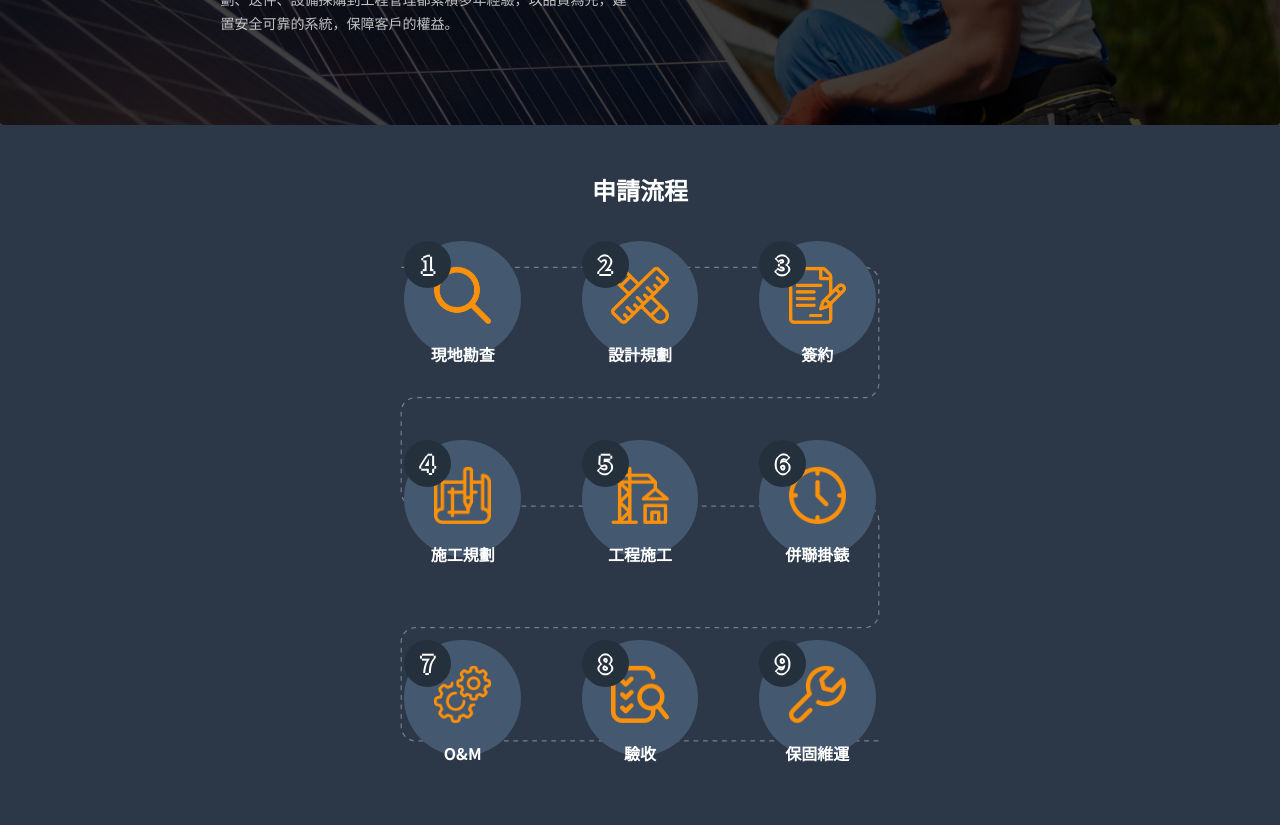
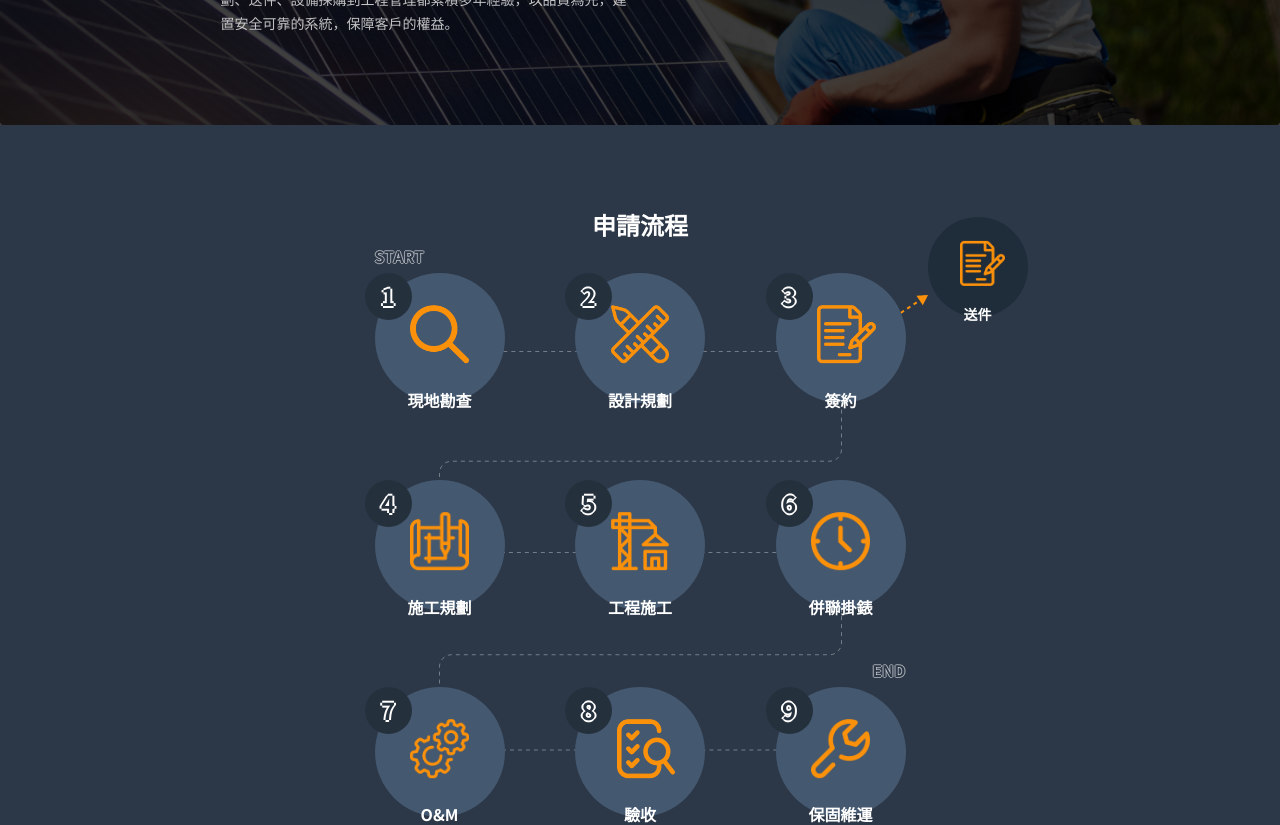
Before and after one commit to yaj55billy/gush-energy, a Nuxt app: page /service in a window 1280 px wide. Shown: the part 520-1345 px from the top of the page. Built offline with nearby package versions, Linux system fonts and the light colour scheme; a web font is replaced by a local one.

Commit message:
service page apply section(100%)

```diff
--- a/assets/styles/pages/_service.sass
+++ b/assets/styles/pages/_service.sass
@@ -1,5 +1,4 @@
 .service
-
 	&__epc
 		width: 100%
 		height: 0
@@ -50,23 +49,34 @@
 				text-align: center
 	&__apply
 		&__container
-			width: 37.5%
+			max-width: 708px
 			margin: 0 auto
-			padding: 50px 0 // temp
-			+xl
-				width: 90%
+			padding: 85px 0 125px
+			+xxl
+				width: 531px
+			+md
+				padding: 45px 0 75px
+			+sm
+				max-width: 100%
+				padding: 45px 24px 75px
 		&__content
 			position: relative
 		&__line
 			position: absolute
-			width: 100%
-			height: 100%
+			width: 537px
+			height: 532px
 			top: 0
 			bottom: 0
 			left: 0
 			right: 0
 			margin: auto
 			z-index: 1
+			+xxl
+				width: 415px
+				height: 400px
+			+md
+				display: none
+
 		&__list
 			position: relative
 			z-index: 2
@@ -74,14 +84,28 @@
 			display: flex
 			flex-wrap: wrap
 			justify-content: center
-
+			+md
+				padding-top: 33px
 		&__item
-			width: 24.25%
-			margin-right: 12.7%
-			padding: 36px 0
+			width: 173px
+			margin-right: 94.5px
+			padding: 42px 0
+			+xxl
+				width: 130px
+				margin-right: 70.5px
+				padding: 33px 0
+			+md
+				padding: 33px 0 0
+			+sm
+				width: calc(33.333% - 16px)
+				margin-right: 24px
 			&:nth-child(3n)
 				margin-right: 0
-
+			&:nth-child(3), &:nth-child(8)
+				.service__apply__icon
+					left: 15px
+					+xxl
+						left: 12px
 		&__body
 			width: 100%
 			height: 0
@@ -99,27 +123,127 @@
 			left: 0
 			right: 0
 			margin: auto
-			width: 49%
+			width: 45%
 		&__num
 			display: flex
 			justify-content: center
 			align-items: center
 			font-size: 1.5rem
 			font-weight: 700
-			width: 47px // temp
-			height: 47px // temp
+			width: 60px
+			height: 60px
 			background-color: #25303D
 			border-radius: 99em
 			position: absolute
+			left: -10px
 			color: #25303D
 			text-shadow: 2px 0 0 $color-white, -2px 0 0 $color-white, 0 2px 0 $color-white, 0 -2px 0 $color-white
-
+			+xxl
+				width: 47px
+				height: 47px
+			+sm
+				width: 32px
+				height: 32px
+				font-size: 1rem
+				left: -6px
 		&__head
 			text-align: center
 			font-size: 1rem
 			font-weight: 700
 			color: $color-white
 			margin-top: -16px
+			position: relative
+			+sm
+				font-size: .875rem
+				margin-top: -14px
+		&__start
+			position: absolute
+			top: -30px
+			left: 0px
+			font-size: 1rem
+			font-weight: 700
+			color: $color-page-bg
+			text-shadow: 1px 0 0 $color-white-500, -1px 0 0 $color-white-500, 0 1px 0 $color-white-500, 0 -1px 0 $color-white-500
+			+md
+				display: none
+		&__end
+			position: absolute
+			top: -30px
+			right: 0px
+			font-size: 1rem
+			font-weight: 700
+			color: $color-page-bg
+			text-shadow: 1px 0 0 $color-white-500, -1px 0 0 $color-white-500, 0 1px 0 $color-white-500, 0 -1px 0 $color-white-500
+			+md
+				display: none
+		&__arrow
+			position: absolute
+			right: -18px
+			top: 30px
+			z-index: -1
+			+xxl
+				right: -22px
+				top: 22px
+			+md
+				display: none
+			&--m
+				position: absolute
+				z-index: -1
+				display: none
+				+md
+					display: block
+					right: 0
+					left: 0
+					margin: auto
+					top: -20px
+		&__extend
+			position: absolute
+			right: -157px
+			top: -65px
+			+xxl
+				right: -122px
+				top: -56px
+			+lg
+				right: -118px
+			+md
+				top: -92px
+				right: 0
+				left: 0
+				margin: auto
+			+sm
+				top: -85px
+		&__extendbody
+			width: 133px
+			height: 133px
+			background-color: #1F2C3A
+			border-radius: 100%
+			position: relative
+			+xxl
+				width: 100px
+				height: 100px
+			+md
+				width: 65px
+				height: 65px
+				margin: 0 auto
+			+sm
+				width: 54px
+				height: 54px
+		&__extendicon
+			position: absolute
+			top: 50%
+			transform: translateY(-50%)
+			left: 10px
+			right: 0
+			margin: auto
+			width: 45%
+			+md
+				left: 5px
+		&__extendhead
+			text-align: center
+			font-size: .875rem
+			font-weight: 700
+			color: $color-white
+			margin-top: -14px
 			position: relative
 	&__work
 		background-color: $color-blue-dark4
--- a/pages/service.vue
+++ b/pages/service.vue
@@ -55,10 +55,6 @@ onUnmounted(() => {
 			<div class="service__apply__container">
 				<h2 class="page__title">申請流程</h2>
 				<div class="service__apply__content">
-					<!-- :style="{
-							width: serviceApplyLineWidth,
-							height: serviceApplyLineHeight,
-						}" -->
 					<svg
 						class="service__apply__line"
 						ref="serviceApplyLine"
@@ -79,16 +75,23 @@ onUnmounted(() => {
 						<li class="service__apply__item" ref="serviceApplyItem">
 							<div class="service__apply__body">
 								<div class="service__apply__icon">
-									<img src="~/assets/img/service_apply_icon1.png" alt="" />
+									<img
+										src="~/assets/img/service_apply_icon1.png"
+										alt="現地勘查"
+									/>
 								</div>
 								<span class="service__apply__num">1</span>
+								<span class="service__apply__start">START</span>
 							</div>
 							<h5 class="service__apply__head">現地勘查</h5>
 						</li>
 						<li class="service__apply__item">
 							<div class="service__apply__body">
 								<div class="service__apply__icon">
-									<img src="~/assets/img/service_apply_icon2.png" alt="" />
+									<img
+										src="~/assets/img/service_apply_icon2.png"
+										alt="設計規劃"
+									/>
 								</div>
 								<span class="service__apply__num">2</span>
 							</div>
@@ -97,16 +100,56 @@ onUnmounted(() => {
 						<li class="service__apply__item">
 							<div class="service__apply__body">
 								<div class="service__apply__icon">
-									<img src="~/assets/img/service_apply_icon3.png" alt="" />
+									<img src="~/assets/img/service_apply_icon3.png" alt="簽約" />
 								</div>
 								<span class="service__apply__num">3</span>
+								<svg
+									class="service__apply__arrow"
+									xmlns="http://www.w3.org/2000/svg"
+									width="33"
+									height="22"
+									viewBox="0 0 33 22"
+									fill="none"
+								>
+									<path
+										d="M33 1.58349e-06L27.2359 0.329821L30.4036 5.15675L33 1.58349e-06ZM1.27433 21.418L2.87433 20.368L2.32567 19.532L0.725672 20.582L1.27433 21.418ZM6.07433 18.268L9.27433 16.168L8.72567 15.332L5.52567 17.432L6.07433 18.268ZM12.4743 14.068L15.6743 11.968L15.1257 11.132L11.9257 13.232L12.4743 14.068ZM18.8743 9.86803L22.0743 7.76803L21.5257 6.93198L18.3257 9.03198L18.8743 9.86803ZM25.2743 5.66802L28.4743 3.56803L27.9257 2.73198L24.7257 4.83198L25.2743 5.66802ZM33 1.58349e-06L21.4719 0.659641L27.8072 10.3135L33 1.58349e-06ZM1.54866 21.836L3.14866 20.786L2.05134 19.114L0.451344 20.164L1.54866 21.836ZM6.34866 18.686L9.54866 16.586L8.45134 14.914L5.25134 17.014L6.34866 18.686ZM12.7487 14.486L15.9487 12.386L14.8513 10.714L11.6513 12.814L12.7487 14.486ZM19.1487 10.286L22.3487 8.18605L21.2513 6.51395L18.0513 8.61395L19.1487 10.286ZM25.5487 6.08605L28.7487 3.98605L27.6513 2.31395L24.4513 4.41395L25.5487 6.08605Z"
+										fill="#FB910B"
+									/>
+								</svg>
+								<svg
+									class="service__apply__arrow--m"
+									xmlns="http://www.w3.org/2000/svg"
+									width="12"
+									height="19"
+									viewBox="0 0 12 19"
+									fill="none"
+								>
+									<path
+										d="M6 -7.7486e-07L3.11325 5L8.88675 5L6 -7.7486e-07ZM6.5 19L6.5 18.05L5.5 18.05L5.5 19L6.5 19ZM6.5 16.15L6.5 14.25L5.5 14.25L5.5 16.15L6.5 16.15ZM6.5 12.35L6.5 10.45L5.5 10.45L5.5 12.35L6.5 12.35ZM6.5 8.55L6.5 6.65L5.5 6.65L5.5 8.55L6.5 8.55ZM6.5 4.75L6.5 2.85L5.5 2.85L5.5 4.75L6.5 4.75ZM6 -7.7486e-07L0.226498 10L11.7735 10L6 -7.7486e-07ZM7 19L7 18.05L5 18.05L5 19L7 19ZM7 16.15L7 14.25L5 14.25L5 16.15L7 16.15ZM7 12.35L7 10.45L5 10.45L5 12.35L7 12.35ZM7 8.55L7 6.65L5 6.65L5 8.55L7 8.55ZM7 4.75L7 2.85L5 2.85L5 4.75L7 4.75Z"
+										fill="#FB910B"
+									/>
+								</svg>
+								<div class="service__apply__extend">
+									<div class="service__apply__extendbody">
+										<div class="service__apply__extendicon">
+											<img
+												src="~/assets/img/service_apply_icon3.png"
+												alt="送件"
+											/>
+										</div>
+									</div>
+									<h6 class="service__apply__extendhead">送件</h6>
+								</div>
 							</div>
 							<h5 class="service__apply__head">簽約</h5>
 						</li>
 						<li class="service__apply__item">
 							<div class="service__apply__body">
 								<div class="service__apply__icon">
-									<img src="~/assets/img/service_apply_icon4.png" alt="" />
+									<img
+										src="~/assets/img/service_apply_icon4.png"
+										alt="施工規劃"
+									/>
 								</div>
 								<span class="service__apply__num">4</span>
 							</div>
@@ -115,7 +158,10 @@ onUnmounted(() => {
 						<li class="service__apply__item">
 							<div class="service__apply__body">
 								<div class="service__apply__icon">
-									<img src="~/assets/img/service_apply_icon5.png" alt="" />
+									<img
+										src="~/assets/img/service_apply_icon5.png"
+										alt="工程施工"
+									/>
 								</div>
 								<span class="service__apply__num">5</span>
 							</div>
@@ -124,7 +170,10 @@ onUnmounted(() => {
 						<li class="service__apply__item">
 							<div class="service__apply__body">
 								<div class="service__apply__icon">
-									<img src="~/assets/img/service_apply_icon6.png" alt="" />
+									<img
+										src="~/assets/img/service_apply_icon6.png"
+										alt="併聯掛錶"
+									/>
 								</div>
 								<span class="service__apply__num">6</span>
 							</div>
@@ -133,7 +182,7 @@ onUnmounted(() => {
 						<li class="service__apply__item">
 							<div class="service__apply__body">
 								<div class="service__apply__icon">
-									<img src="~/assets/img/service_apply_icon7.png" alt="" />
+									<img src="~/assets/img/service_apply_icon7.png" alt="O&M" />
 								</div>
 								<span class="service__apply__num">7</span>
 							</div>
@@ -142,7 +191,7 @@ onUnmounted(() => {
 						<li class="service__apply__item">
 							<div class="service__apply__body">
 								<div class="service__apply__icon">
-									<img src="~/assets/img/service_apply_icon8.png" alt="" />
+									<img src="~/assets/img/service_apply_icon8.png" alt="驗收" />
 								</div>
 								<span class="service__apply__num">8</span>
 							</div>
@@ -151,9 +200,13 @@ onUnmounted(() => {
 						<li class="service__apply__item">
 							<div class="service__apply__body">
 								<div class="service__apply__icon">
-									<img src="~/assets/img/service_apply_icon9.png" alt="" />
+									<img
+										src="~/assets/img/service_apply_icon9.png"
+										alt="保固維運"
+									/>
 								</div>
 								<span class="service__apply__num">9</span>
+								<span class="service__apply__end">END</span>
 							</div>
 							<h5 class="service__apply__head">保固維運</h5>
 						</li>
```
